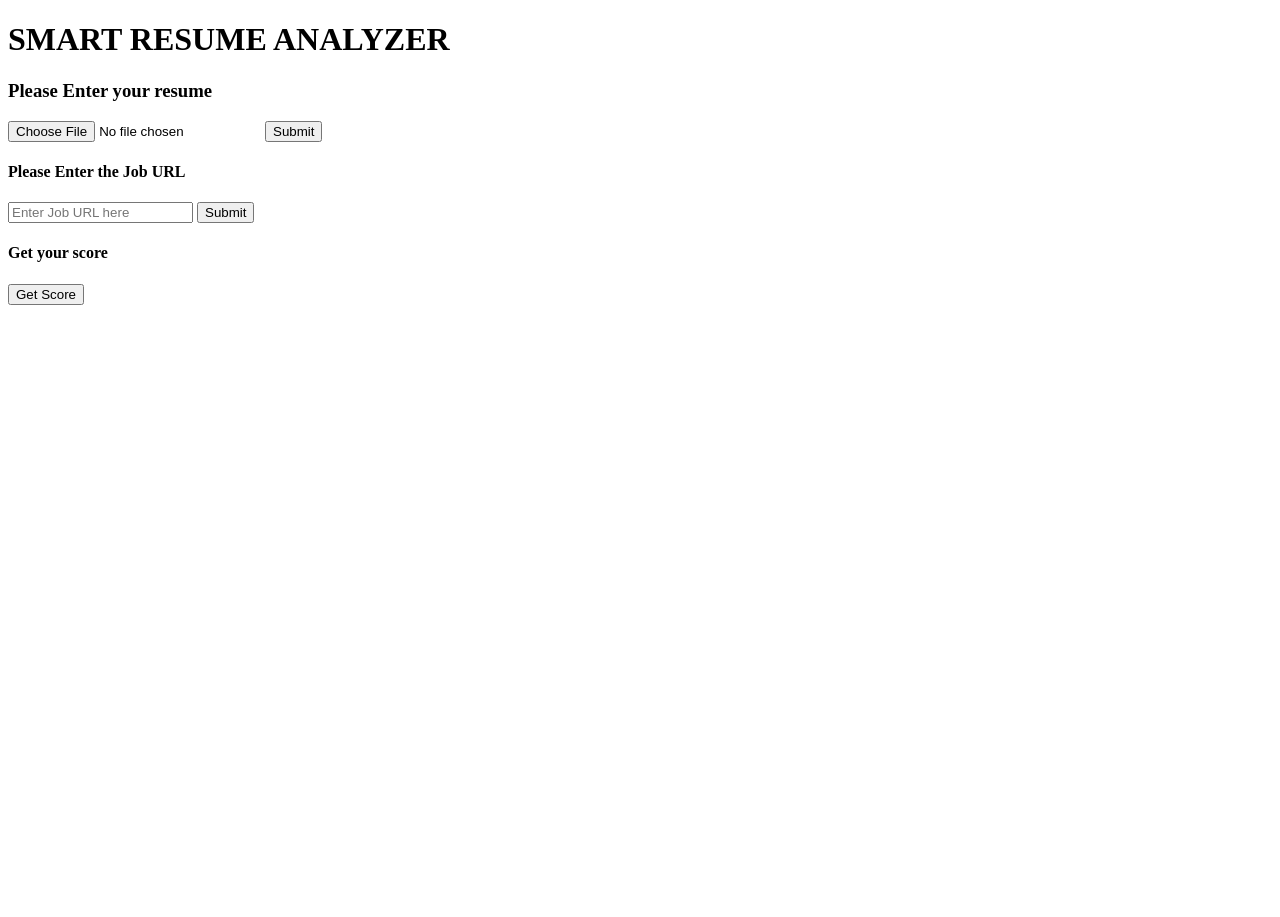
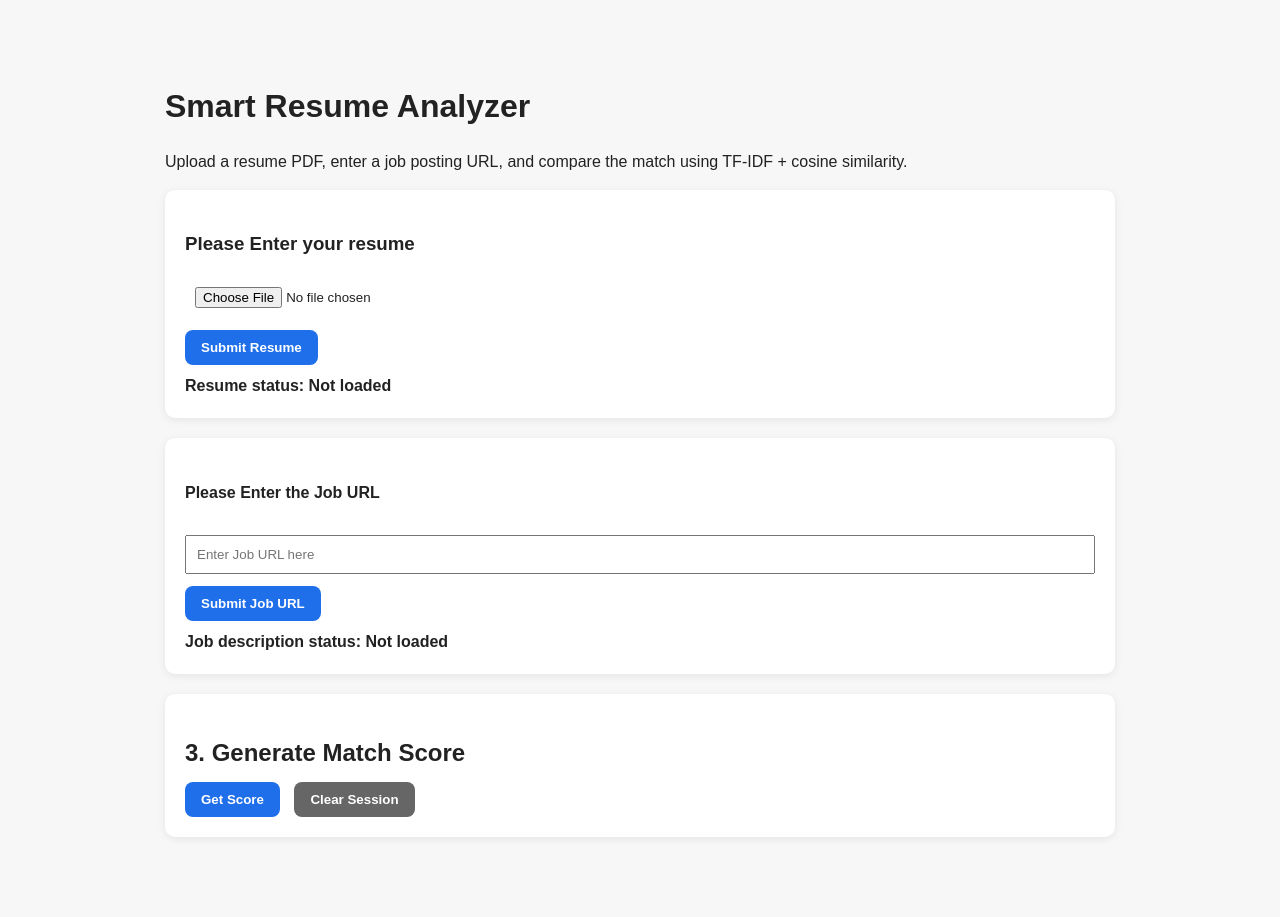
Before and after one commit to Bosa581/ResumeAnalyzer, a Flask app: page / in a window 1280 px wide. Before the commit the page ends 305 px from the top, so only its background shows below. Run offline with Flask 3, Linux system fonts and the light colour scheme.

Commit message:
update extraction + keyword matching logic

```diff
--- a/app.py
+++ b/app.py
@@ -4,13 +4,23 @@ from flask import Flask, flash, session, request, redirect, url_for, render_temp
 import requests
 import secrets
 from match import Match
-
 from bs4 import BeautifulSoup
 from playwright.sync_api import sync_playwright
+import re
+from sklearn.feature_extraction.text import TfidfVectorizer
 
 app = Flask(__name__)
 app.secret_key = secrets.token_hex(16)
 
+app_data = {
+    "resume_raw_text": "",
+    "job_text": "",
+    "resume_preview": "",
+    "job_preview": "",
+    "job_extract_mode": "",
+    "job_url": "",
+    "match_result": None,
+}
 # -----------------------------
 # URL utilities
 # -----------------------------
@@ -32,24 +42,57 @@ uploaded_File_Placeholder = None  # Placeholder for uploaded file
 def extract_text_from_pdf(uploaded_file):
     text = extract_text(uploaded_file.stream)
     session["resume_raw_text"] = text
+    app_data["resume_raw_text"] = text
     return text
+
+
 # HTML -> visible text (BeautifulSoup)
-def bs4_visible_text_from_html(html: str) -> str:
+def bs4_visible_text_from_html(html: str):
     soup = BeautifulSoup(html, "html.parser")
-    for tag in soup(["script", "style", "noscript"]):
+
+    # Remove obvious noise
+    for tag in soup(["script", "style", "noscript", "header", "footer", "nav"]):
         tag.decompose()
-    return soup.get_text(separator=" ", strip=True)
+
+    # Try to locate job-relevant sections
+    keywords = ["responsibilities", "requirements", "qualifications", "about", "job"]
+
+    sections = []
+
+    for tag in soup.find_all(["h1", "h2", "h3", "strong"]):
+        header_text = tag.get_text().lower()
+
+        if any(k in header_text for k in keywords):
+            # collect next siblings (content under that section)
+            sibling = tag.find_next_sibling()
+            count = 0
+
+            while sibling and count < 10:
+                text = sibling.get_text(" ", strip=True)
+                if text:
+                    sections.append(text)
+                sibling = sibling.find_next_sibling()
+                count += 1
+
+    # fallback if nothing found
+    if not sections:
+        elements = soup.find_all(["p", "li"])
+        sections = [el.get_text(strip=True) for el in elements if el.get_text(strip=True)]
+
+    text = " ".join(sections)
+
+    return text
 
 
 # Fetch HTML via requests
-def fetch_html_requests(url: str) -> tuple[str, int]:
+def fetch_html_requests(url: str):
     headers = {"User-Agent": "Mozilla/5.0"}
     resp = requests.get(url, timeout=10, headers=headers, allow_redirects=True)
     return resp.text or "", resp.status_code
 
 
 # Fetch HTML via browser render (Playwright)
-def fetch_html_rendered(url: str) -> str:
+def fetch_html_rendered(url: str):
     with sync_playwright() as p:
         browser = p.chromium.launch(headless=True)
         page = browser.new_page(user_agent="Mozilla/5.0")
@@ -62,12 +105,10 @@ def fetch_html_rendered(url: str) -> str:
 # Two-stage URL text extraction:
 # 1) requests + bs4
 # 2) if too short, Playwright render + bs4
-def extract_text_from_url(url: str) -> tuple[str, str]:
+def extract_text_from_url(url: str):
     """
     Returns (extracted_text, mode)
       mode: 'requests' or 'rendered'
-
-    Raises ValueError for invalid/blocked/unextractable cases.
     """
     if not url:
         raise ValueError("Enter a URL")
@@ -82,7 +123,7 @@ def extract_text_from_url(url: str) -> tuple[str, str]:
     text = bs4_visible_text_from_html(html)
 
     # Heuristic: if we got enough text, accept it
-    if len(text) >= 300:
+    if len(text) >= 300 and "cookie" not in text.lower():
         return text, "requests"
 
     # Attempt 2: render JS and parse
@@ -90,63 +131,59 @@ def extract_text_from_url(url: str) -> tuple[str, str]:
     rendered_text = bs4_visible_text_from_html(rendered_html)
 
     if len(rendered_text) < 300:
-        raise ValueError("Page fetched but meaningful text not found (JS-rendered, consent page, or blocked)")
+        raise ValueError("Page fetched but meaningful text not found")
 
-    return rendered_text, "rendered" #returns (job_text, mode)
+    return rendered_text, "rendered"  # returns (job_text, mode)
 
-def normalize_description(job_text):  #we are looking for a developer with python's flask with some experince in c++
-    lowercase = job_text.lower()
-    newlowercase = ""
-    empty = " "
-    #removing punctuation
-    non_punctuation = "abcdefghijklmnopqrstuvwxyz0123456789+.#"
-    for x in range(len(lowercase)):
-        if lowercase[x] in non_punctuation:
-            newlowercase = newlowercase + lowercase[x]
-        else:
-            newlowercase = newlowercase + empty
-    return newlowercase
 
-#normalize resume for better matching via tf-idf
-def normalize_resume(resume_text):
-    lowercase = resume_text.lower()
-    newlowercase = ""
-    empty = " "
-    #removing punctuation
-    non_punctuation = "abcdefghijklmnopqrstuvwxyz0123456789+.#"
-    for x in range(len(lowercase)):
-        if lowercase[x] in non_punctuation:
-            newlowercase = newlowercase + lowercase[x]
-        else:
-            newlowercase = newlowercase + empty
-    return newlowercase
+# normalize job description for better matching via tf-idf
+def normalize_text(text):
+    text = text.lower()
 
-#tf-idf vectorization and matching, it uses cosine similarity to determine how similar
-# the resume is to the job description and returns a similarity score between 0 and 1
-#Matrix where each row is a document (resume, job) and each column is a term weighted by TF-IDF importance.
-#cosine_sim
-#Matrix of cosine similarities between document vectors; cosine_sim[0][1] is the resume-to-job match score.
-#shoutout to data mining lol
+    # Preserve important technical tokens
+    text = re.sub(r"[^a-z0-9+#.\s]", " ", text)
+
+    # Remove extra spaces
+    text = re.sub(r"\s+", " ", text).strip()
+
+    return text
+
 # Routes
 @app.route('/')
 def index():
-    return render_template('index.html')
+    return render_template(
+        'index.html',
+        resume_uploaded=bool(app_data.get("resume_raw_text")),
+        job_loaded=bool(app_data.get("job_text")),
+        resume_preview=app_data.get("resume_preview", ""),
+        job_preview=app_data.get("job_preview", ""),
+        job_extract_mode=app_data.get("job_extract_mode", ""),
+        match_result=app_data.get("match_result"),
+        job_url=app_data.get("job_url", ""),
+    )
 
 @app.route('/analyze', methods=['POST'])
 def analyze():
     uploaded_file = request.files.get("resume_file")
-    if not uploaded_file:
+
+    if uploaded_file is None or uploaded_file.filename == "":
         flash("No resume uploaded.")
         return redirect(url_for('index'))
 
     resume_text = extract_text_from_pdf(uploaded_file)
-    session["resume_raw_text"] = resume_text
+    app_data["resume_preview"] = resume_text[:1000]
 
-    return f"Resume preview:<br><pre>{resume_text[:2500]}</pre>"
+    return redirect(url_for('index'))
+
 
 @app.route('/url_analyze', methods=['POST'])
 def url_analyze():
-    raw_job_url = (request.form.get('job_url') or "").strip()
+    raw_job_url = request.form.get('job_url', '').strip()
+
+    if raw_job_url == "":
+        flash("No job URL entered.")
+        return redirect(url_for('index'))
+
     job_url = normalize_url(raw_job_url)
 
     if not is_valid_url(job_url):
@@ -155,42 +192,80 @@ def url_analyze():
 
     try:
         job_text, mode = extract_text_from_url(job_url)
-        session["job_text"] = job_text #stores job text and mode in session for later use (e.g.,comparision, debugging or display)
-        session["job_extract_mode"] = mode
+        app_data["job_text"] = job_text
+        app_data["job_extract_mode"] = mode
+        app_data["job_preview"] = job_text[:1000]
+        app_data["job_url"] = raw_job_url
     except ValueError as e:
         flash(str(e))
         return redirect(url_for('index'))
 
-    return f"<pre>{job_text[:2500]}</pre>"
+    return redirect(url_for('index'))
+
+def extract_keywords(text, top_n=20):
+    vectorizer = TfidfVectorizer(
+        stop_words='english',
+        ngram_range=(1,2),
+        max_features=1000
+    )
+
+    tfidf = vectorizer.fit_transform([text])
+    scores = tfidf.toarray()[0]
+    terms = vectorizer.get_feature_names_out()
+
+    ranked = sorted(zip(terms, scores), key=lambda x: x[1], reverse=True)
+
+    return [term for term, _ in ranked[:top_n]]
 
 @app.route('/score_match', methods=['POST'])
 def score_match():
-    #retrieves the raw resume text and raw job tetx from the session, which was stored during the /analyze route after extracting text from the uploaded PDF.
-    # If for some reason it's not found, it defaults to an empty string.
-    resume_text = session.get("resume_raw_text", "")
-    job_text = session.get("job_text", "")
+    resume_text = app_data.get("resume_raw_text", "")
+    job_text = app_data.get("job_text", "")
 
-    if not resume_text or not job_text:
-        flash("Resume or job description missing for matching.")
+    if not job_text:
+        flash("Job description is missing for matching.")
+        return redirect(url_for('index'))
+    if not resume_text:
+        flash("Resume text is empty.")
         return redirect(url_for('index'))
 
-    normalized_resume = normalize_resume(resume_text)
-    normalized_job = normalize_description(job_text)
+    normalized_resume = normalize_text(resume_text)
+    normalized_job = normalize_text(job_text)
 
     matcher = Match(normalized_resume, normalized_job)
-    match_result = matcher.tfidf_match(top_n=10) #calls the tfidf_match method of the Match class, which computes the similarity score and identifies the top overlapping and missing keywords between the resume and job description. The result is stored in match_result, which is a dictionary containing the similarity score, list of overlapping keywords, and list of missing keywords.
-    session["match_result"] = match_result #stores the match result in the session for later use (e.g., display or debugging)
-    return redirect(url_for('index')) #redirects the user back to the index page after computing the match score, where the results can be displayed or accessed for debugging.
+    match_result = matcher.tfidf_match(top_n=10)
+
+    app_data["match_result"] = match_result
+
+    return redirect(url_for('index'))
+
+
+@app.route('/clear', methods=['POST'])
+@app.route('/clear', methods=['POST'])
+def clear():
+    app_data["resume_raw_text"] = ""
+    app_data["job_text"] = ""
+    app_data["resume_preview"] = ""
+    app_data["job_preview"] = ""
+    app_data["job_extract_mode"] = ""
+    app_data["job_url"] = ""
+    app_data["match_result"] = None
+
+    flash("Session cleared.")
+    return redirect(url_for('index'))
+
 
 @app.route('/debug')
 def debug():
     resume_preview = session.get("resume_raw_text", "")[:500]
     job_preview = session.get("job_text", "")[:500]
     mode = session.get("job_extract_mode", "N/A")
+
     return (
         f"<h3>Resume (first 500)</h3><pre>{resume_preview}</pre>"
         f"<h3>Job (first 500) — mode: {mode}</h3><pre>{job_preview}</pre>"
     )
 
+
 if __name__ == "__main__":
     app.run(debug=True)
--- a/templates/index.html
+++ b/templates/index.html
@@ -1,45 +1,193 @@
-<!-- templates/index.html -->
 <!DOCTYPE html>
-<html>
+<html lang="en">
 <head>
-  <title>SMART RESUME ANALYZER (SRA)</title>  <!--webname needs to be renamed later-->
+  <meta charset="UTF-8">
+  <meta name="viewport" content="width=device-width, initial-scale=1.0">
+  <title>Smart Resume Analyzer</title>
+  <style>
+    body {
+      font-family: Arial, sans-serif;
+      max-width: 950px;
+      margin: 40px auto;
+      padding: 20px;
+      line-height: 1.6;
+      background: #f7f7f7;
+      color: #222;
+    }
+
+    h1, h2, h3 {
+      margin-bottom: 10px;
+    }
+
+    .card {
+      background: white;
+      padding: 20px;
+      border-radius: 10px;
+      margin-bottom: 20px;
+      box-shadow: 0 2px 8px rgba(0,0,0,0.08);
+    }
+
+    .flash {
+      background: #fff3cd;
+      color: #856404;
+      padding: 12px;
+      border-radius: 8px;
+      margin-bottom: 15px;
+    }
+
+    input[type="text"],
+    input[type="file"] {
+      width: 100%;
+      padding: 10px;
+      margin-top: 8px;
+      margin-bottom: 12px;
+      box-sizing: border-box;
+    }
+
+    button {
+      padding: 10px 16px;
+      border: none;
+      border-radius: 8px;
+      cursor: pointer;
+      background: #1f6feb;
+      color: white;
+      font-weight: bold;
+    }
+
+    button:hover {
+      opacity: 0.9;
+    }
+
+    .secondary-btn {
+      background: #666;
+    }
+
+    ul {
+      margin-top: 8px;
+    }
+
+    .status {
+      font-weight: bold;
+      margin-top: 8px;
+    }
+
+    .score {
+      font-size: 1.4rem;
+      font-weight: bold;
+      color: #0a7a2f;
+    }
+
+    .preview {
+      max-height: 220px;
+      overflow-y: auto;
+      background: #f8f9fa;
+      padding: 12px;
+      border-radius: 8px;
+      white-space: pre-wrap;
+    }
+  </style>
 </head>
 <body>
-<!--NOTE TO SELF, LATER USE JAVASCRIPT TO REDIRECT THE WEBURL AND UPDATE IT ON THE APP.PY-->
-<!-- Note to self, need to add more informations on the purpose of this page for more fluf -->
-<h1>SMART RESUME ANALYZER</h1>
+
+  <h1>Smart Resume Analyzer</h1>
+  <p>Upload a resume PDF, enter a job posting URL, and compare the match using TF-IDF + cosine similarity.</p>
 
   {% with messages = get_flashed_messages() %}
     {% if messages %}
-    <ul>
       {% for message in messages %}
-        <li>{{ message }}</li>
+        <div class="flash">{{ message }}</div>
       {% endfor %}
-    </ul>
     {% endif %}
   {% endwith %}
 
+  <div class="card">
     <h3>Please Enter your resume</h3>
     <form action="/analyze" method="POST" enctype="multipart/form-data">
-  <input type="file" name="resume_file" accept=".pdf">
-  <button type="submit">Submit</button>
+      <input type="file" name="resume_file" accept=".pdf" required>
+      <button type="submit">Submit Resume</button>
     </form>
 
+    <div class="status">
+      Resume status:
+      {% if resume_uploaded %}
+        Loaded
+      {% else %}
+        Not loaded
+      {% endif %}
+    </div>
+
+    {% if resume_preview %}
+      <h3>Resume Preview</h3>
+      <div class="preview">{{ resume_preview }}</div>
+    {% endif %}
+  </div>
+
+  <div class="card">
     <h4>Please Enter the Job URL</h4>
     <form action="/url_analyze" method="POST">
       <input type="text" name="job_url" placeholder="Enter Job URL here"
-         value="{{ session.get('job_url','') }}">
-  <button type="submit">Submit</button>
+             value="{{ session.get('job_url','') }}" required>
+      <button type="submit">Submit Job URL</button>
     </form>
 
-<h4>Get your score</h4>
-<form action="/score_match" method="POST">
+    <div class="status">
+      Job description status:
+      {% if job_loaded %}
+        Loaded
+      {% else %}
+        Not loaded
+      {% endif %}
+    </div>
+
+    {% if job_extract_mode %}
+      <p><strong>Extraction mode:</strong> {{ job_extract_mode }}</p>
+    {% endif %}
+
+    {% if job_preview %}
+      <h3>Job Description Preview</h3>
+      <div class="preview">{{ job_preview }}</div>
+    {% endif %}
+  </div>
+
+  <div class="card">
+    <h2>3. Generate Match Score</h2>
+    <form action="/score_match" method="POST" style="display:inline-block;">
       <button type="submit">Get Score</button>
     </form>
 
-{% if session.get("match_result") %}
-  <h3>Match Result</h3>
-  <pre>{{ session.get("match_result") }}</pre>
+    <form action="/clear" method="POST" style="display:inline-block; margin-left: 10px;">
+      <button type="submit" class="secondary-btn">Clear Session</button>
+    </form>
+  </div>
+
+  {% if match_result %}
+    <div class="card">
+      <h2>Match Result</h2>
+      <p class="score">{{ match_result.similarity_percent }}%</p>
+      <p><strong>Raw similarity:</strong> {{ match_result.similarity }}</p>
+
+      <h3>Top Overlap Keywords</h3>
+      {% if match_result.overlap_keywords %}
+        <ul>
+          {% for word in match_result.overlap_keywords %}
+            <li>{{ word }}</li>
+          {% endfor %}
+        </ul>
+      {% else %}
+        <p>No overlapping keywords found.</p>
+      {% endif %}
+
+      <h3>Top Missing Keywords</h3>
+      {% if match_result.missing_keywords %}
+        <ul>
+          {% for word in match_result.missing_keywords %}
+            <li>{{ word }}</li>
+          {% endfor %}
+        </ul>
+      {% else %}
+        <p>No missing keywords found.</p>
+      {% endif %}
+    </div>
   {% endif %}
 
 </body>
```
Also changed, not shown: match.py (+43 -24 lines). Lines whose indentation alone changed are shown as unchanged.
